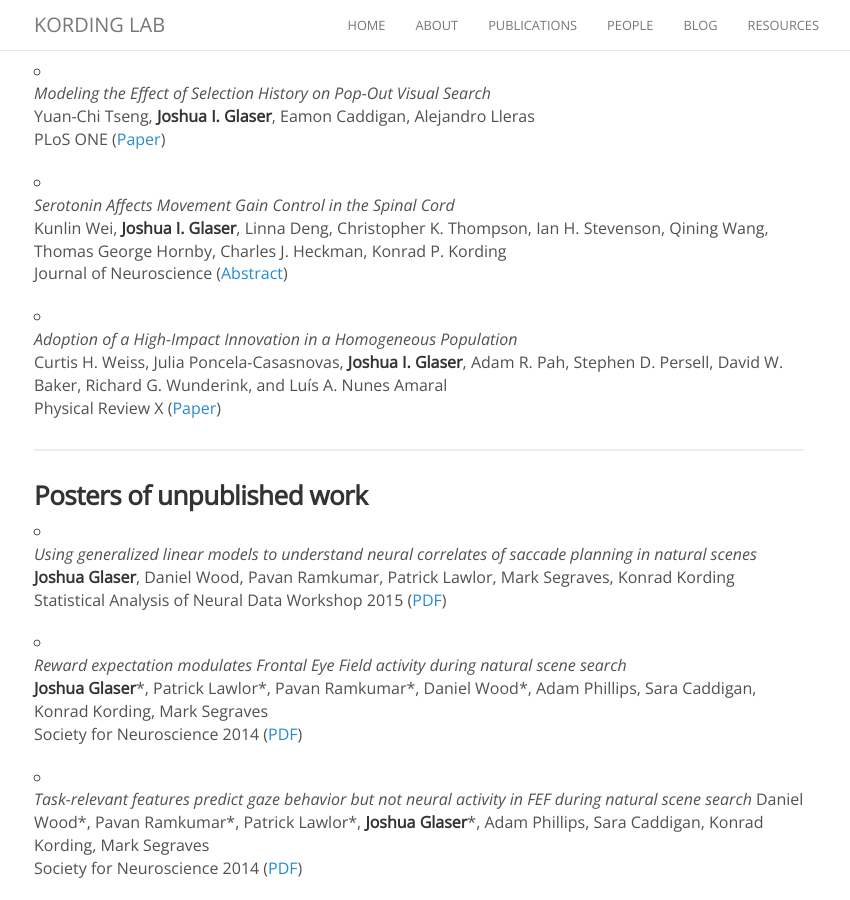
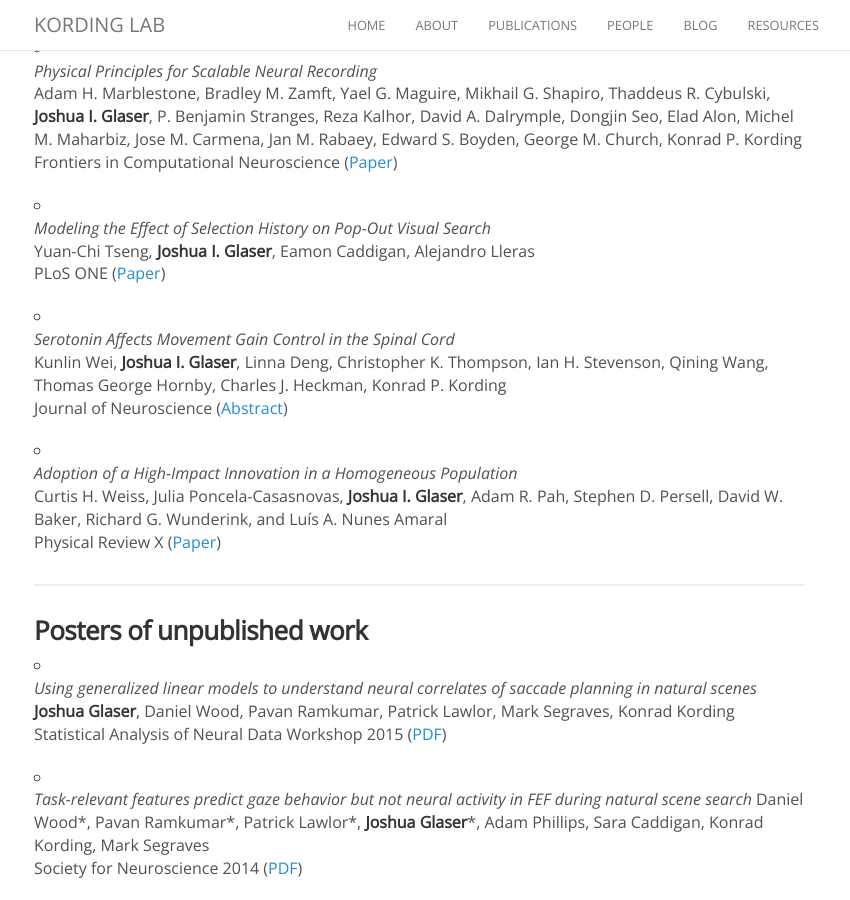
Before and after one commit to KordingLab/KordingLab.github.io, a Jekyll site: the page built from _people/josh_glaser.md, in a window 1280 px wide and 900 px high, scrolled down 1671 px. Shown: the whole window, without its empty margins (221-1071 px from the left). Built offline with Jekyll 4.4.1, drawn with Linux system fonts in a browser that asks for light colours; nearby versions of some CDN libraries; comment, search, counter and statistics services are not loaded; some of the changed text lies outside the part shown.

Commit message:
Additional Publication
Expected Reward Paper in Press

```diff
--- a/_people/josh_glaser.md
+++ b/_people/josh_glaser.md
@@ -77,10 +81,6 @@ Physical Review X ([Paper](http://journals.aps.org/prx/abstract/10.1103/PhysRevX
 **Joshua Glaser**, Daniel Wood, Pavan Ramkumar, Patrick Lawlor, Mark Segraves, Konrad Kording<br>
 Statistical Analysis of Neural Data Workshop 2015 ([PDF](https://www.dropbox.com/s/06r3lb9gak1d100/SAND_Poster_v2.pdf?dl=0))
 
-* _Reward expectation modulates Frontal Eye Field activity during natural scene search_<br>
-**Joshua Glaser**\*, Patrick Lawlor\*, Pavan Ramkumar\*, Daniel Wood\*, Adam Phillips, Sara Caddigan, Konrad Kording, Mark Segraves<br>
-Society for Neuroscience 2014 ([PDF](https://www.dropbox.com/s/o086vitj3xnw2hi/SFN_2014_Expected_Reward.pdf?dl=0))
-
 * _Task-relevant features predict gaze behavior but not neural activity in FEF during natural scene search_
 Daniel Wood\*, Pavan Ramkumar\*, Patrick Lawlor\*, **Joshua Glaser**\*, Adam Phillips, Sara Caddigan, Konrad Kording, Mark Segraves<br>
 Society for Neuroscience 2014 ([PDF](https://www.dropbox.com/s/0bha2hbbqlrqovk/SFN_2014_Behavioral_and_Neural_GLMs.pdf?dl=0))
```
Also changed, not shown: other parts of _people/josh_glaser.md (+4 -0 lines).
